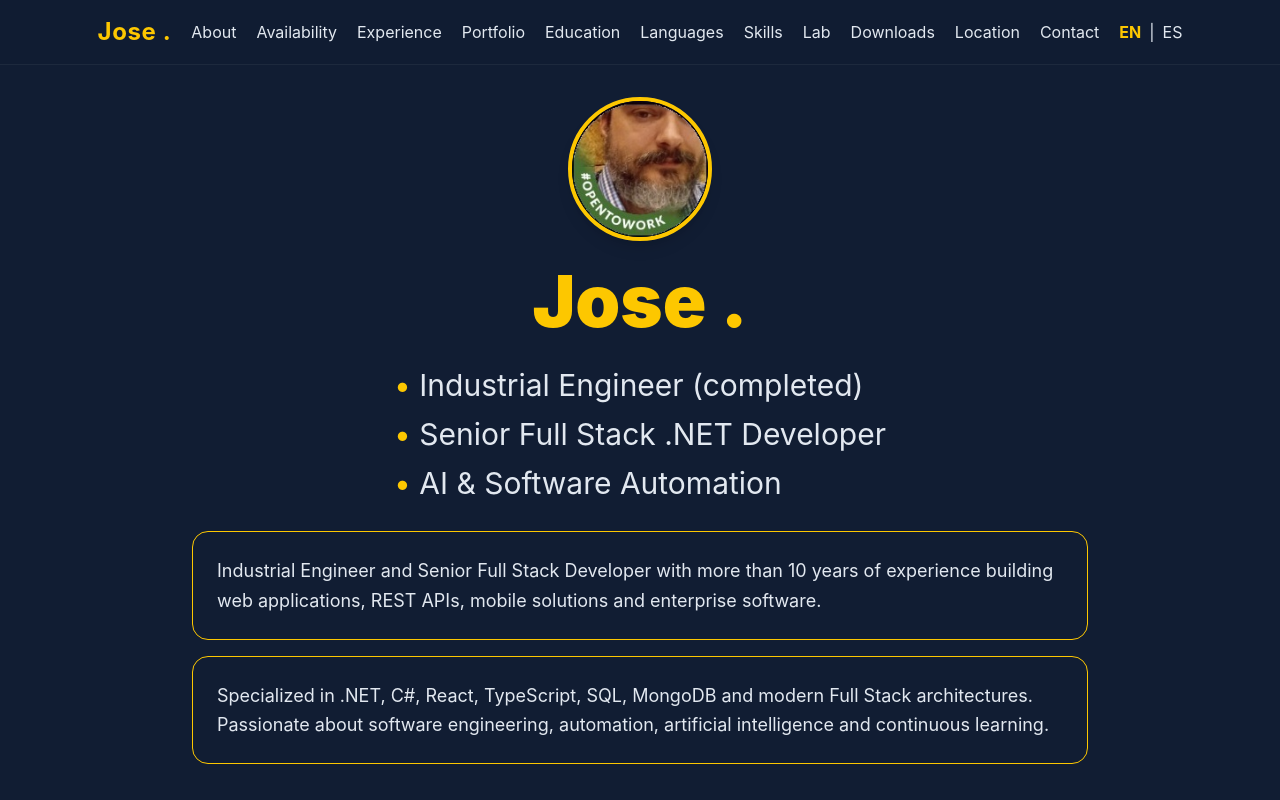
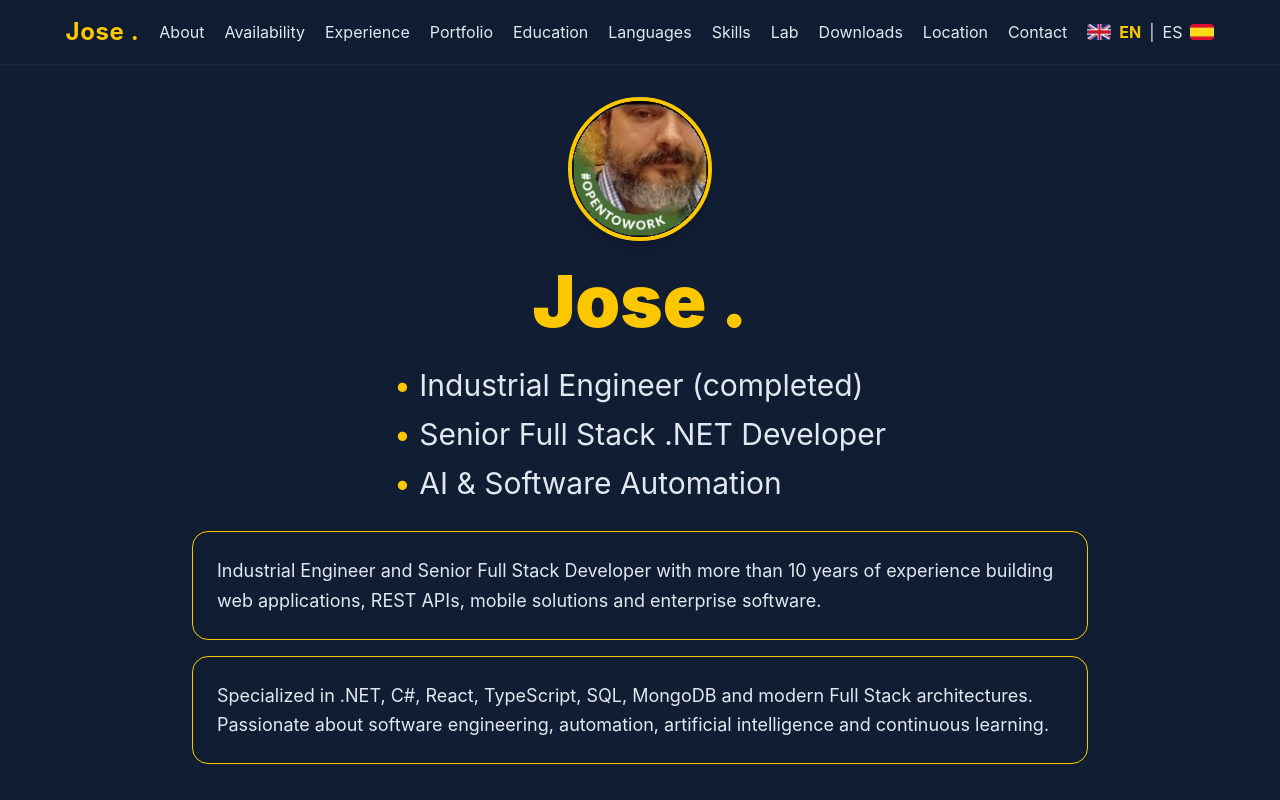
Before and after one commit to iamjosepunto/iamjosepunto.github.io, a React (Vite) app: page / in a window 1280 px wide. Shown: the top 800 px of the page. Built offline with nearby package versions, Linux system fonts and the light colour scheme.

Commit message:
Nav: banderas junto al selector de idioma

```diff
--- a/src/components/Nav.tsx
+++ b/src/components/Nav.tsx
@@ -76,15 +76,16 @@ const Nav = () => {
 
         {/* Desktop controls */}
         <div className="hidden md:flex items-center gap-4">
-          <div className="text-base">
+          <div className="text-base flex items-center">
             <button
               onClick={() => changeLanguage("en")}
               className={
                 i18n.language.startsWith("en")
-                  ? "text-yellow-400 font-bold cursor-pointer"
-                  : "text-ivory hover:text-yellow-300 transition cursor-pointer"
+                  ? "text-yellow-400 font-bold cursor-pointer flex items-center gap-2"
+                  : "text-ivory hover:text-yellow-300 transition cursor-pointer flex items-center gap-2"
               }
             >
+              <img src="/Bandera_En.jpg" alt="EN" className="w-6 h-4 object-cover rounded-sm" />
               EN
             </button>
 
@@ -94,11 +95,12 @@ const Nav = () => {
               onClick={() => changeLanguage("es")}
               className={
                 i18n.language.startsWith("es")
-                  ? "text-yellow-400 font-bold cursor-pointer"
-                  : "text-ivory hover:text-yellow-300 transition cursor-pointer"
+                  ? "text-yellow-400 font-bold cursor-pointer flex items-center gap-2"
+                  : "text-ivory hover:text-yellow-300 transition cursor-pointer flex items-center gap-2"
               }
             >
               ES
+              <img src="/Bandera_Es.jpg" alt="ES" className="w-6 h-4 object-cover rounded-sm" />
             </button>
           </div>
         </div>
@@ -173,15 +175,16 @@ const Nav = () => {
               {t("nav.contact")}
             </a>
 
-            <div className="pt-2 border-t border-slate-800">
+            <div className="pt-2 border-t border-slate-800 flex items-center">
               <button
                 onClick={() => changeLanguage("en")}
                 className={
                   i18n.language.startsWith("en")
-                    ? "text-yellow-400 font-bold mr-4"
-                    : "text-ivory mr-4"
+                    ? "text-yellow-400 font-bold mr-4 flex items-center gap-2"
+                    : "text-ivory mr-4 flex items-center gap-2"
                 }
               >
+                <img src="/Bandera_En.jpg" alt="EN" className="w-6 h-4 object-cover rounded-sm" />
                 EN
               </button>
 
@@ -189,11 +192,12 @@ const Nav = () => {
                 onClick={() => changeLanguage("es")}
                 className={
                   i18n.language.startsWith("es")
-                    ? "text-yellow-400 font-bold"
-                    : "text-ivory"
+                    ? "text-yellow-400 font-bold flex items-center gap-2"
+                    : "text-ivory flex items-center gap-2"
                 }
               >
                 ES
+                <img src="/Bandera_Es.jpg" alt="ES" className="w-6 h-4 object-cover rounded-sm" />
               </button>
             </div>
           </div>
```
